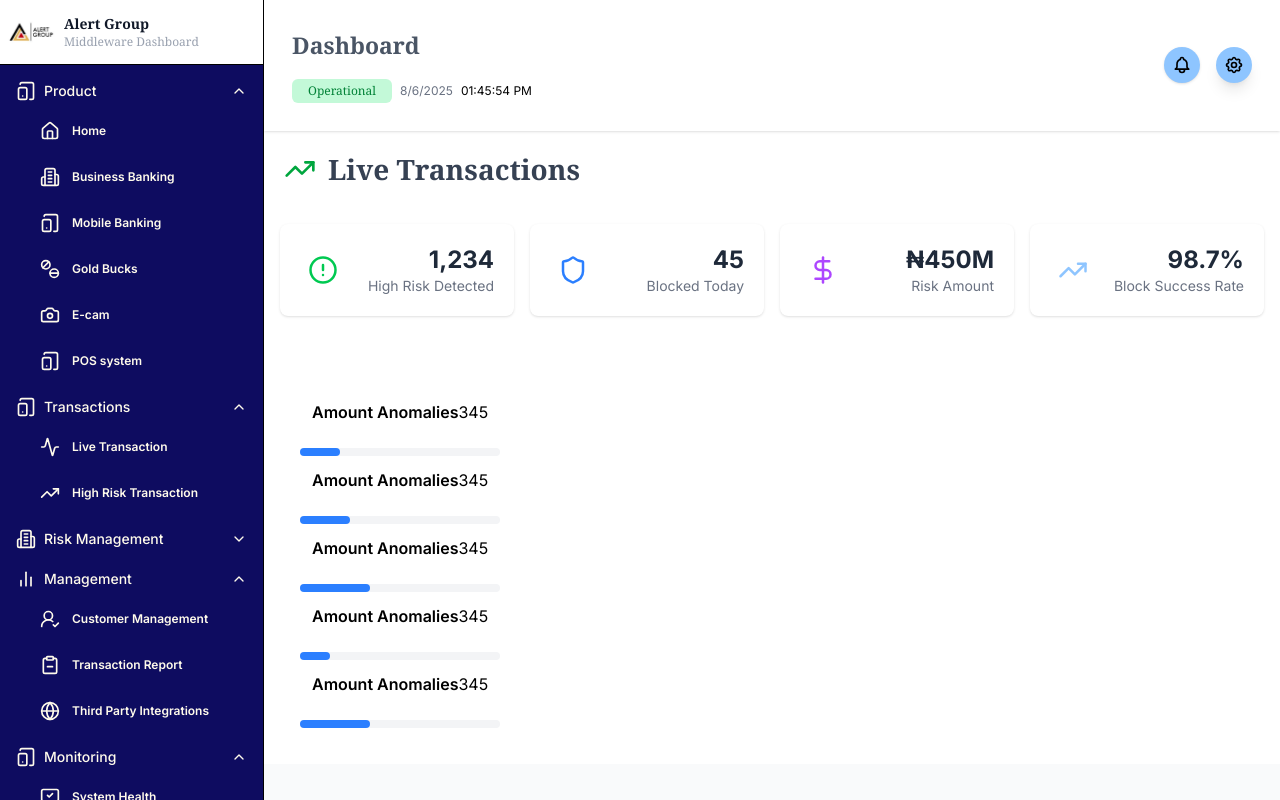
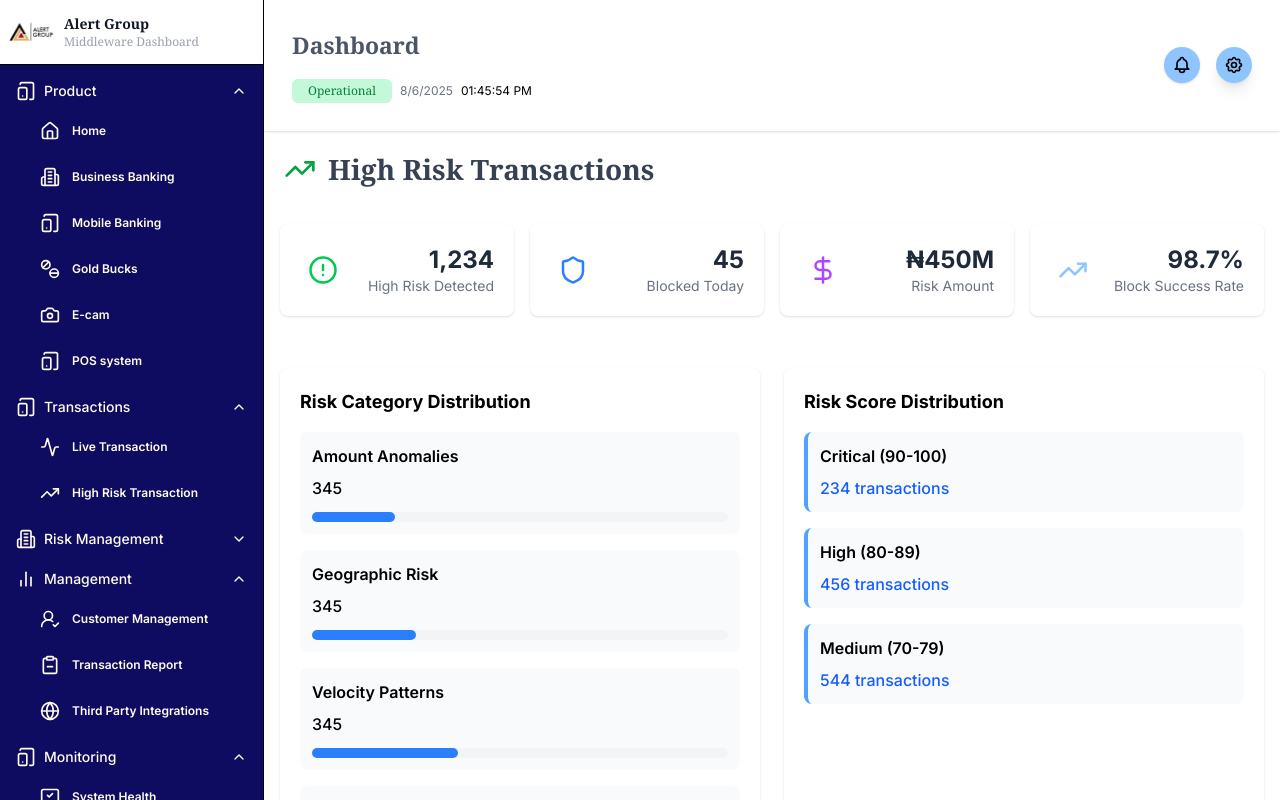
Before and after one commit to Ennyola4/middlewaredashboard, a React (Vite) app: page /high-risk-transaction in a window 1280 px wide. Built offline with nearby package versions, Linux system fonts and the light colour scheme.

Commit message:
high risk transaction page done

```diff
--- a/src/pages/Dashboard/Transaction/HighRiskTransaction.tsx
+++ b/src/pages/Dashboard/Transaction/HighRiskTransaction.tsx
@@ -1,5 +1,8 @@
 import { CircleAlert, DollarSign, Shield, TrendingUp } from "lucide-react"
 import Navbar from "../../../components/Navbar/Navbar"
+import { time } from "framer-motion"
+
+
 
 const highRiskTransaction = [
   {
@@ -31,27 +34,113 @@ const riskCategoryDistribution = [
     bar: "20%"
   },
   {
-    title: "Amount Anomalies",
+    title: "Geographic Risk",
     value: "345",
     bar: "25%"
   },
   {
-    title: "Amount Anomalies",
+    title: "Velocity Patterns",
     value: "345",
     bar: "35%"
   },
   {
-    title: "Amount Anomalies",
+    title: "Recipient Risk",
     value: "345",
     bar: "15%"
   },
   {
-    title: "Amount Anomalies",
+    title: "Timing Anomalies",
     value: "345",
     bar: "35%"
   },
 
 ]
+
+const riskScoreDistribution = [
+  {
+    title: "Critical (90-100)",
+    transaction: "234 transactions",
+  },
+
+  {
+    title: "High (80-89)",
+    transaction: "456 transactions",
+  },
+  {
+    title: "Medium (70-79)",
+    transaction: "544 transactions",
+  },
+]
+
+const highRiskTransactionQueue = [
+  {
+    id: "HRT-001",
+    riskScore: "Risk Score:",
+    riskScoreStatusOne: "95%",
+    riskScoreStatusTwo: "Blocked",
+    event: "Transaction Details:",
+    value: "₦5,000,000",
+    account: "****8901 → Account-****2345",
+    riskFactor: "Risk Factors:",
+    riskFactorStatusOne: "Unusual Amount",
+    riskFactorStatusTwo: "Cross-Border",
+    riskFcatorStatusThree: "New Recipient",
+    location: "Lagos → London ",
+    time: "2024-01-15 14:30",
+    firstButton: "Review",
+    secondButton: "Block"
+  },
+  {
+    id: "HRT-002",
+    riskScore: "Risk Score:",
+    riskScoreStatusOne: "87%",
+    riskScoreStatusTwo: "Under Review",
+    event: "Transaction Details:",
+    value: "₦2,500,000",
+    account: "-****5678 → Account-****9012",
+    riskFactor: "Risk Factors:",
+    riskFactorStatusOne: "High Velocity",
+    riskFactorStatusTwo: "Round Number",
+    location: "Abuja → Dubai ",
+    time: "2024-01-15 13:45",
+    firstButton: "Review",
+    secondButton: "Block"
+  },
+  {
+    id: "HRT-003",
+    riskScore: "Risk Score:",
+    riskScoreStatusOne: "92%",
+    riskScoreStatusTwo: "Flagged",
+    event: "Transaction Details:",
+    value: "₦1,800,000",
+    account: "-****3456 → Account-****7890",
+    riskFactor: "Risk Factors:",
+    riskFactorStatusOne: "Blacklisted Recipient",
+    riskFactorStatusTwo: "Unusual Time",
+    location: "Port Harcourt → Unknown",
+    time: "2024-01-15 12:20",
+    firstButton: "Review",
+    secondButton: "Block"
+  },
+  {
+    id: "HRT-004",
+    riskScore: "Risk Score:",
+    riskScoreStatusOne: "92%",
+    riskScoreStatusTwo: "Investigating",
+    event: "Transaction Details:",
+    value: "₦3,200,000",
+    account: "-****2468 → Account-****1357",
+    riskFactor: "Risk Factors:",
+    riskFactorStatusOne: "Pattern Matching",
+    riskFactorStatusTwo: "High Amount",
+    location: "Kano → Singapore ",
+    time: "2024-01-15 11:10",
+    firstButton: "Review",
+    secondButton: "Block"
+  },
+]
+
+
 
 const HighRiskTransaction = () => {
   return (
@@ -60,7 +149,7 @@ const HighRiskTransaction = () => {
       <div className="flex items-center bg-white dark:bg-black gap-3 p-4 sm:p-5">
         <TrendingUp className="w-6 h-6 sm:w-8 sm:h-8 text-green-600 dark:text-green-500" />
         <h1 className="text-xl sm:text-2xl md:text-[28px] text-gray-700 dark:text-green-500 font-semibold font-serif">
-          Live Transactions
+          High Risk Transactions
         </h1>
       </div>
 
@@ -85,37 +174,145 @@ const HighRiskTransaction = () => {
         ))}
       </div>
 
-     <div className="flex  flex-col lg:flex-row bg-white dark:bg-black gap-4 sm:gap-6 p-3 sm:p-4">
-       <div className="p-5 bg-white dark:bg-black">
+      <div className="flex flex-col lg:flex-row bg-white dark:bg-black gap-4 sm:gap-6 p-3 sm:p-4">
+        {/* Risk Category Distribution Section */}
+        <div className="flex-1 p-3 shadow-sm dark:bg-gray-800 sm:p-5 bg-white rounded-lg">
+          <h2 className="text-lg font-bold mb-4 dark:text-white">Risk Category Distribution</h2>
+          <div className="space-y-4">
             {riskCategoryDistribution.map((riskDistribution, index) => {
               const progressBar = parseFloat(riskDistribution.bar)
               const barColor = progressBar < 40 ? "bg-blue-500" : progressBar > 20 ? "bg-green-500" : "bg-red-500"
 
               return (
-            <div key={index} className="dark:text-white">
-              <div className="flex justify-between mb-3 p-3">
-                <div>
-                  <span className="font-semibold">{riskDistribution.title}</span>
+                <div key={index} className="dark:text-white dark:bg-gray-950 bg-gray-50 p-3 rounded-lg">
+                  <div className="flex flex-col xs:flex-row xs:justify-between xs:items-center gap-2 mb-3">
+                    <span className="font-semibold text-sm sm:text-base">
+                      {riskDistribution.title}
+                    </span>
+                    <span className="text-sm sm:text-base font-medium">
+                      {riskDistribution.value}
+                    </span>
                   </div>
-                <div>
-                  <span>{riskDistribution.value}</span>
-                </div>
-              </div>
-              <div className="w-full bg-gray-100 dark:bg-gray-600 rounded-full h-1.5 sm:h-2">
+                  <div className="w-full bg-gray-100 dark:bg-gray-600 rounded-full h-2 sm:h-2.5">
                     <div
-                  className={`h-full rounded-full ${barColor}`}
+                      className={`h-full rounded-full transition-all duration-300 ${barColor}`}
                       style={{ width: `${progressBar}%` }}
                     ></div>
                   </div>
                 </div>
               )
-        })
+            })}
+          </div>
+        </div>
 
-        }
+        {/* Risk Score Distribution Section */}
+        <div className="flex-1 p-3 dark:bg-gray-800 shadow-sm sm:p-5 bg-white  rounded-lg">
+          <h2 className="text-lg font-bold mb-4 dark:text-white">Risk Score Distribution</h2>
+          <div className="space-y-3 sm:space-y-4">
+            {riskScoreDistribution.map((riskScore, index) => (
+              <div
+                key={index}
+                className="flex dark:bg-gray-950 flex-col xs:flex-row xs:justify-between xs:items-center gap-2 p-3 bg-gray-50  rounded-lg border-l-4 border-blue-400 dark:text-white"
+              >
+                <span className="font-semibold text-sm sm:text-base">
+                  {riskScore.title}
+                </span>
+                <span className="text-sm sm:text-base font-medium text-blue-600 dark:text-blue-400">
+                  {riskScore.transaction}
+                </span>
+              </div>
+            ))}
+          </div>
+        </div>
+      </div>
+      <div className="p-3 dark:text-white shadow-sm dark:bg-gray-800 m-3 rounded-xl">
+        <h1 className="p-3 text-lg">High Risk Transaction Queue</h1>
+        {/* High Risk Transaction Queue Section */}
+        {highRiskTransactionQueue.map((transaction, index) => (
+          <div key={index} className="p-3 sm:p-4 flex flex-col lg:flex-row lg:gap-6 shadow-sm rounded-md mb-3 sm:mb-4 dark:bg-gray-950">
+
+            {/* Main Content Section */}
+            <div className="flex-1 space-y-3">
+
+              {/* Header with ID, Risk Score and Status */}
+              <div className="flex flex-col xs:flex-row xs:items-center gap-2 mb-3">
+                <div className="flex items-center gap-2 flex-wrap">
+                  <span className="text-xs font-mono dark:bg-gray-700 dark:text-gray-200 px-2 py-1 bg-gray-100 rounded-md shadow-sm">
+                    {transaction.id}
+                  </span>
+                  <span className="text-xs sm:text-sm text-gray-600 dark:text-gray-300">
+                    {transaction.riskScore}
+                  </span>
+                  <span className="text-xs px-2 py-1 border border-blue-500 text-blue-600 dark:text-blue-400 rounded-full font-medium">
+                    {transaction.riskScoreStatusOne}
+                  </span>
+                </div>
+                <span className="text-xs px-2 sm:px-3 py-1 border border-blue-500 text-blue-600 dark:text-blue-400 rounded-full font-medium w-fit">
+                  {transaction.riskScoreStatusTwo}
+                </span>
+              </div>
+
+              {/* Transaction Details */}
+              <div className="space-y-2">
+                <div className="text-xs sm:text-sm text-gray-500 dark:text-gray-400 font-medium">
+                  {transaction.event}
+                </div>
+                <div className="text-lg sm:text-xl font-bold text-gray-800 dark:text-white">
+                  {transaction.value}
+                </div>
+                <div className="text-xs sm:text-sm text-gray-600 dark:text-gray-300 font-mono break-all">
+                  Account {transaction.account}
+                </div>
+              </div>
+
+              {/* Risk Factors */}
+              <div className="space-y-2">
+                <div className="text-xs text-gray-400 dark:text-gray-500 font-medium">
+                  {transaction.riskFactor}
+                </div>
+                <div className="flex flex-wrap gap-2">
+                  <span className="border border-yellow-400 px-2 py-1 text-yellow-600 dark:text-yellow-400 rounded-full text-xs font-medium">
+                    {transaction.riskFactorStatusOne}
+                  </span>
+                  <span className="border border-yellow-400 px-2 py-1 text-yellow-600 dark:text-yellow-400 rounded-full text-xs font-medium">
+                    {transaction.riskFactorStatusTwo}
+                  </span>
+                  {transaction.riskFcatorStatusThree && (
+                    <span className="border border-yellow-400 px-2 py-1 text-yellow-600 dark:text-yellow-400 rounded-full text-xs font-medium">
+                      {transaction.riskFcatorStatusThree}
+                    </span>
+                  )}
+                </div>
+              </div>
+            </div>
+
+            {/* Location & Time Section */}
+            <div className="flex-shrink-0 lg:w-48 mt-10 lg:mt-0">
+              <div className="space-y-2 p-3  rounded-lg">
+                <span className="text-xs sm:text-sm font-medium text-gray-700 dark:text-gray-300">
+                  Location and Time
+                </span>
+                <div className="text-xs sm:text-sm text-gray-500 dark:text-gray-400">
+                  {transaction.location}
+                </div>
+                <span>{transaction.time}</span>
+              </div>
+            </div>
+
+            {/* Action Buttons */}
+            <div className="flex flex-col xs:flex-row gap-2 sm:gap-3 mt-4 lg:mt-0 lg:flex-col lg:justify-center lg:w-32">
+              <button className="flex-1 dark:text-black cursor-pointer lg:flex-none bg-gray-200 hover:bg-blue-600 text-black px-3 py-2 rounded-md text-xs sm:text-sm font-medium transition-colors duration-200">
+                {transaction.firstButton}
+              </button>
+              <button className="flex-1 cursor-pointer  lg:flex-none bg-red-500 hover:bg-red-600 text-white px-3 py-2 rounded-md text-xs sm:text-sm font-medium transition-colors duration-200">
+                {transaction.secondButton}
+              </button>
             </div>
 
           </div>
 
+        ))}
+      </div>
     </div>
   )
 }
```
Lines whose indentation alone changed are shown as unchanged.
